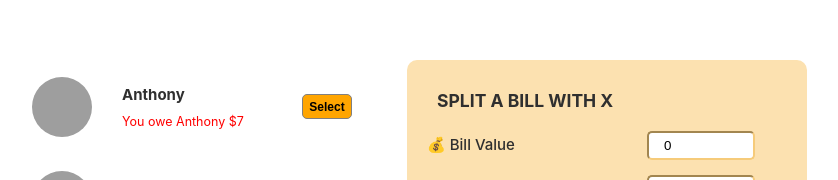
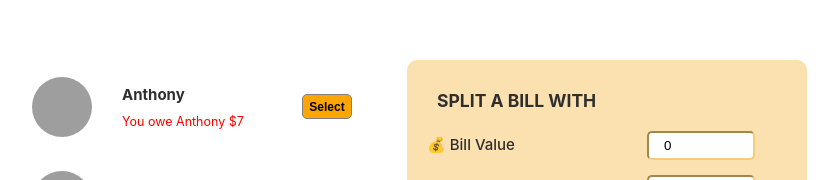
Before and after one commit to swiftybo/eat-n-split2, a React (Vite) app: page / in a window 1280 px wide. Shown: the part 167-347 px from the top of the page, without its empty margins (228-1066 px from the left). Built offline with nearby package versions, Linux system fonts and the light colour scheme; grey boxes are pictures that could not be loaded.

Commit message:
Added value to friendIcon button to identify the selected friend and capture this in a state when the button is pressed.

```diff
--- a/src/App.jsx
+++ b/src/App.jsx
@@ -37,6 +37,7 @@ export default function App() {
     selfExpense: 0,
     billPayer: "You",
   });
+  const [selectedFriend, setSelectedFriend] = useState("");
 
   let friendExpense = useRef("NaN");
 
@@ -75,10 +76,14 @@ export default function App() {
     setNewImgURL("");
   }
 
+  function openFriend(event) {
+    setSelectedFriend(event.target.value);
+  }
+
   return (
     <div className="content">
       <section id="left">
-        <FriendList friends={friends} />
+        <FriendList friends={friends} selectFriend={openFriend} />
         <AddNewFriendForm
           // function to display new friend name in input field
           handleName={(event) => setNewName(event.target.value)}
@@ -98,9 +103,13 @@ export default function App() {
           handleValue={handleNewValue}
           handleSelfExpense={handleNewSelfExpense}
           friendExpenseRef={friendExpense}
-          handlePayer={(event) =>
-            setBillInputs({ ...billInputs, billPayer: event.target.value })
-          }
+          handlePayer={(event) => {
+            return setBillInputs({
+              ...billInputs,
+              billPayer: event.target.value,
+            });
+          }}
+          currentFriend={selectedFriend}
         />
       </section>
     </div>
--- a/src/components/BillForm.jsx
+++ b/src/components/BillForm.jsx
@@ -4,10 +4,13 @@ export default function BillForm({
   handleSelfExpense,
   friendExpenseRef,
   handlePayer,
+  currentFriend,
 }) {
   return (
     <form className="bill_form">
-      <h3 className="bill_title">SPLIT A BILL WITH X</h3>
+      <h3 className="bill_title">
+        SPLIT A BILL WITH {currentFriend.toUpperCase()}
+      </h3>
       <div className="form_field">
         <label className="bill_label">💰 Bill Value</label>
         <input
@@ -27,7 +30,7 @@ export default function BillForm({
         ></input>
       </div>
       <div className="form_field">
-        <label className="bill_label">🫂 {name}'s expense</label>
+        <label className="bill_label">🫂 {currentFriend}'s expense</label>
         <input
           className="bill_input"
           type="text"
@@ -43,7 +46,7 @@ export default function BillForm({
           onChange={handlePayer}
         >
           <option value="You">You</option>
-          <option value="Friend">Friend Name</option>
+          <option value={currentFriend}>{currentFriend}</option>
         </select>
       </div>
       <button
--- a/src/components/FriendIcon.jsx
+++ b/src/components/FriendIcon.jsx
@@ -1,4 +1,4 @@
-export default function FriendIcon({ name, img, balance }) {
+export default function FriendIcon({ name, img, balance, handleClick }) {
   let oweStatement = "";
   let oweClass = "";
 
@@ -20,7 +20,9 @@ export default function FriendIcon({ name, img, balance }) {
         <h2 className="profile_name">{name}</h2>
         <p className={oweClass}>{oweStatement}</p>
       </div>
-      <button className="profile_button">Select</button>
+      <button value={name} className="profile_button" onClick={handleClick}>
+        Select
+      </button>
     </div>
   );
 }
--- a/src/components/FriendList.jsx
+++ b/src/components/FriendList.jsx
@@ -1,6 +1,6 @@
 import FriendIcon from "./FriendIcon.jsx";
 
-export default function FriendList({ friends }) {
+export default function FriendList({ friends, selectFriend }) {
   return (
     <>
       {friends.map((friend) => (
@@ -9,6 +9,7 @@ export default function FriendList({ friends }) {
           name={friend.name}
           img={friend.img}
           balance={friend.balance}
+          handleClick={selectFriend}
         />
       ))}
     </>
```
